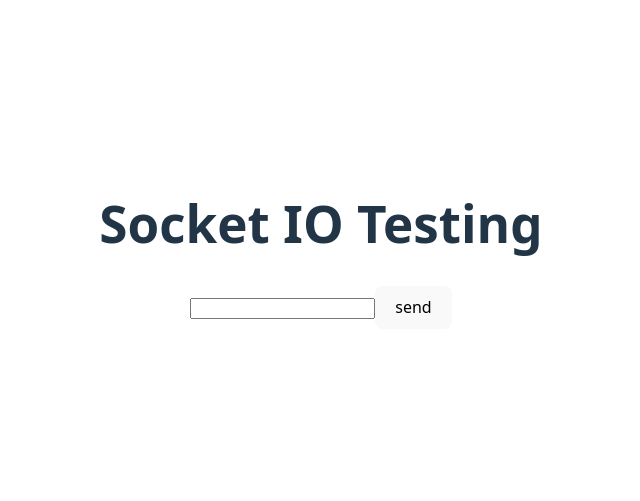
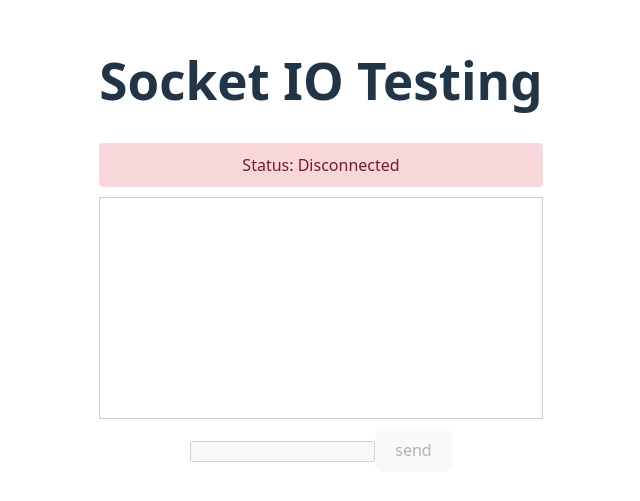
Before and after one commit to San-shor/basic-socket-app, a React (Vite) app in the folder client/: page / in a window 1280 px wide. Shown: the part 155-656 px from the top of the page, without its empty margins (319-959 px from the left). Built offline with nearby package versions, Linux system fonts and the light colour scheme; no server answers.

Commit message:
Add connection status handling and improve message broadcasting.

```diff
--- a/client/src/App.tsx
+++ b/client/src/App.tsx
@@ -6,40 +6,83 @@ function App() {
   const elementRef = useRef<HTMLDivElement>(null);
   const inputRef = useRef<HTMLInputElement>(null);
   const [inputValue, setInputValue] = useState('');
+  const [isConnected, setIsConnected] = useState(false);
   const socketRef = useRef<Socket | null>(null);
+
   useEffect(() => {
     socketRef.current = io('http://localhost:5000');
     const socket = socketRef.current;
+
     socket.on('connect', () => {
       console.log('connected to server', socket.id);
+      setIsConnected(true);
+    });
+
+    socket.on('disconnect', () => {
+      console.log('disconnected from server');
+      setIsConnected(false);
+    });
+
+    socket.on('connect_error', (error) => {
+      console.error('Connection error:', error);
+      setIsConnected(false);
     });
 
     socket.on('rcvMsg', (data) => {
-      console.log(data);
+      console.log('Received message:', data);
 
       const msg = document.createElement('p');
       msg.textContent = data;
       elementRef.current?.appendChild(msg);
     });
+
+    // Cleanup on unmount
+    return () => {
+      socket.disconnect();
+    };
   }, []);
 
   // send message to server
   const messageSend = () => {
-    socketRef.current?.emit('sendMsg', inputValue);
-    setInputValue('');
+    if (socketRef.current && isConnected) {
+      console.log('Sending message:', inputValue);
+      socketRef.current.emit('sendMsg', inputValue);
+      setInputValue('');
+    } else {
+      console.error('Socket not connected');
+    }
   };
 
   return (
     <div>
       <h1>Socket IO Testing</h1>
-      <div ref={elementRef}></div>
+      <div
+        style={{
+          padding: '10px',
+          margin: '10px 0',
+          backgroundColor: isConnected ? '#d4edda' : '#f8d7da',
+          color: isConnected ? '#155724' : '#721c24',
+          borderRadius: '4px',
+        }}>
+        Status: {isConnected ? 'Connected' : 'Disconnected'}
+      </div>
+      <div
+        ref={elementRef}
+        style={{
+          border: '1px solid #ccc',
+          padding: '10px',
+          minHeight: '200px',
+          marginBottom: '10px',
+        }}></div>
       <input
         type='text'
         value={inputValue}
         ref={inputRef}
         onChange={(e) => setInputValue(e.target.value)}
+        onKeyPress={(e) => e.key === 'Enter' && messageSend()}
+        disabled={!isConnected}
       />
-      <button type='submit' onClick={messageSend}>
+      <button type='submit' onClick={messageSend} disabled={!isConnected}>
         send
       </button>
     </div>
```
Also changed, not shown: 1 other file (tests, documents, lock files or other folders).
